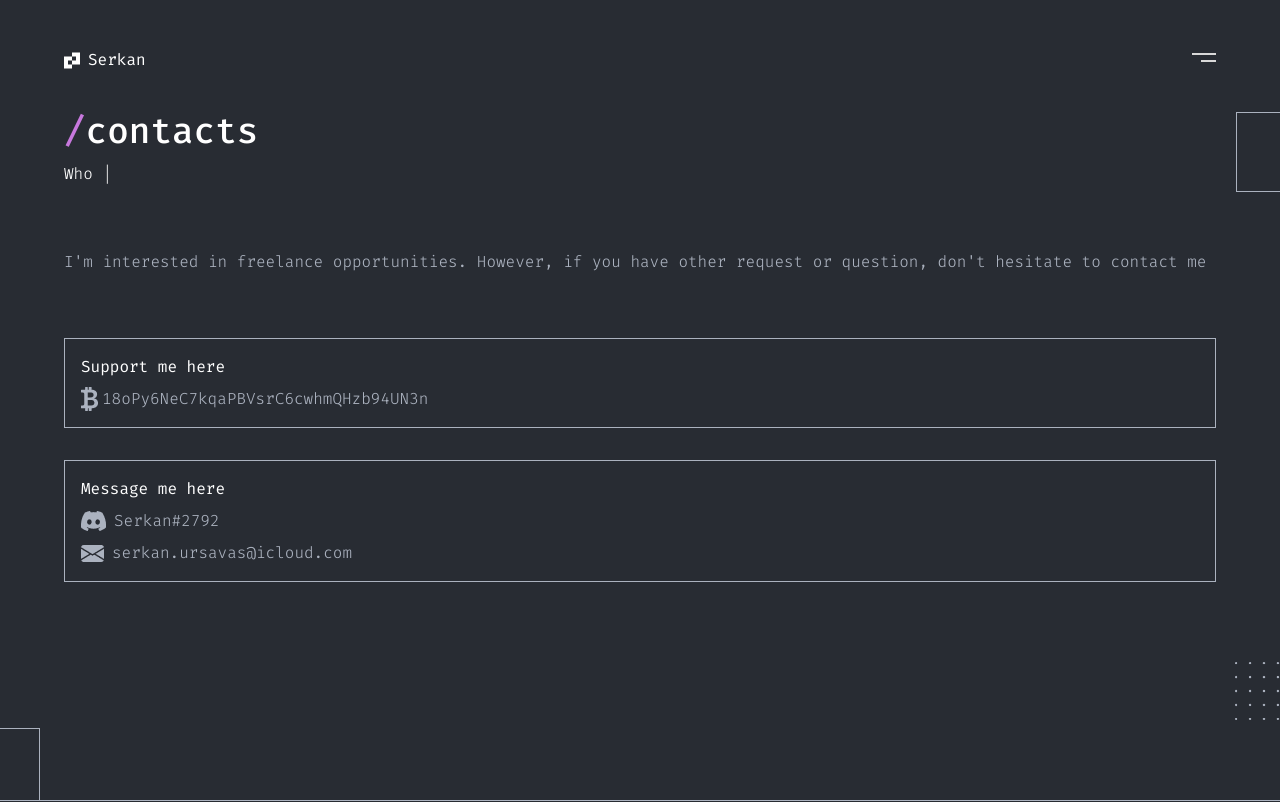
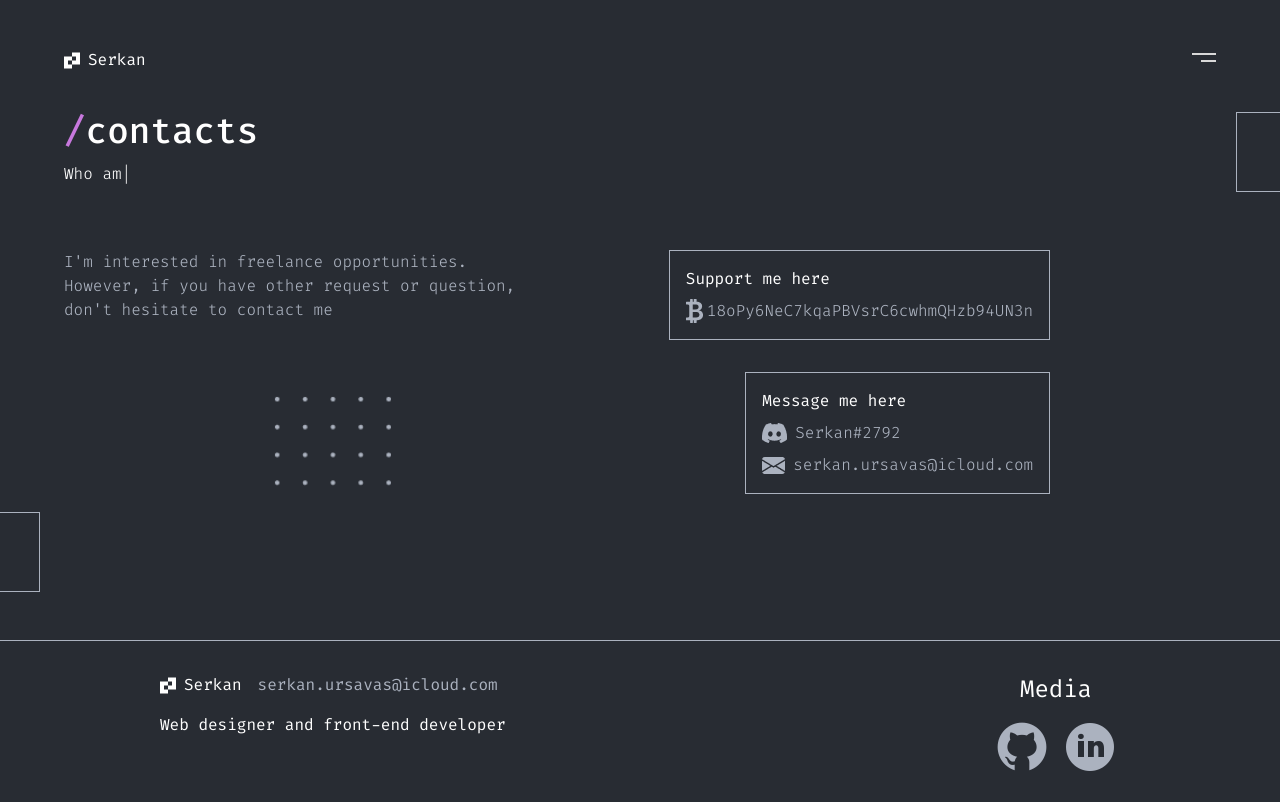
Before and after one commit to serkanursavas/portfolio, a React (Vite) app: page /contacts in a window 1280 px wide. Shown: the top 802 px of the page. Built offline with nearby package versions, Linux system fonts and the light colour scheme.

Commit message:
resize contact page

```diff
--- a/src/components/UI/LayoutCard.jsx
+++ b/src/components/UI/LayoutCard.jsx
@@ -7,7 +7,11 @@ const LayoutCard = props => {
     document.documentElement.scrollTo(0, 0)
   }, [location.pathname])
 
-  return <div className="min-h-[100vh] px-5 pt-5 pb-9 sm:p-16 sm:pt-12 relative overflow-hidden">{props.children}</div>
+  return (
+    <div className="min-h-[100vh] sm:min-h-[80vh] px-5 pt-5 pb-9 sm:p-16 sm:pt-12 relative overflow-hidden">
+      {props.children}
+    </div>
+  )
 }
 
 export default LayoutCard
--- a/src/pages/Contacts.jsx
+++ b/src/pages/Contacts.jsx
@@ -6,7 +6,7 @@ import dots31 from '../assets/dots31.png'
 
 const Contacts = () => {
   return (
-    <div>
+    <div className="">
       <PageTitle
         title="contacts"
         subtitle="Who am i?"
@@ -14,19 +14,19 @@ const Contacts = () => {
 
       <div className="absolute -right-9 top-28 w-[80px] h-[80px] border border-grey"></div>
       <img
-        className="max-[375px]:hidden w-[45px] absolute right-0 bottom-20"
+        className="max-[375px]:hidden w-[45px] absolute right-0 sm:left-72 sm:top-96 sm:rotate-[90deg] sm:w-[90px] bottom-20"
         src={dots31}
         alt="dots31"
       />
-      <div className="max-[375px]:hidden absolute -left-10 -bottom-2 w-[80px] h-[80px] border border-grey"></div>
+      <div className="max-[375px]:hidden absolute -left-10 -bottom-2 sm:bottom-12 w-[80px] h-[80px] border border-grey"></div>
 
-      <div className="mt-16 text-grey font-light">
-        <p>
+      <div className="mt-16 text-grey font-light sm:flex sm:gap-36">
+        <p className="basis-2/5">
           I'm interested in freelance opportunities. However, if you have other request or question, don't hesitate to
           contact me
         </p>
-        <div className="mt-16 space-y-8">
-          <div className="border border-grey p-4 space-y-2">
+        <div className="mt-16 space-y-8 sm:mt-0 sm:flex sm:flex-col  sm:items-end ">
+          <div className="border border-grey p-4 space-y-2 w-fit h-fit">
             <h6 className="text-white font-normal">Support me here</h6>
             <div className="flex space-x-1 items-center">
               <img
@@ -37,7 +37,7 @@ const Contacts = () => {
               <p className="max-[400px]:text-sm max-[350px]:text-[11px]">18oPy6NeC7kqaPBVsrC6cwhmQHzb94UN3n</p>
             </div>
           </div>
-          <div className="border border-grey p-4 space-y-2">
+          <div className="border border-grey p-4 space-y-2 w-fit">
             <h6 className="text-white font-normal">Message me here</h6>
             <div className="flex space-x-2 max-[400px]:text-sm max-[350px]:text-[11px]">
               <img
--- a/src/pages/Layout.jsx
+++ b/src/pages/Layout.jsx
@@ -29,7 +29,7 @@ const Layout = () => {
         {!isOpen && <Outlet />}
       </LayoutCard>
 
-      <Footer />
+      {!isOpen && <Footer />}
     </>
   )
 }
```
